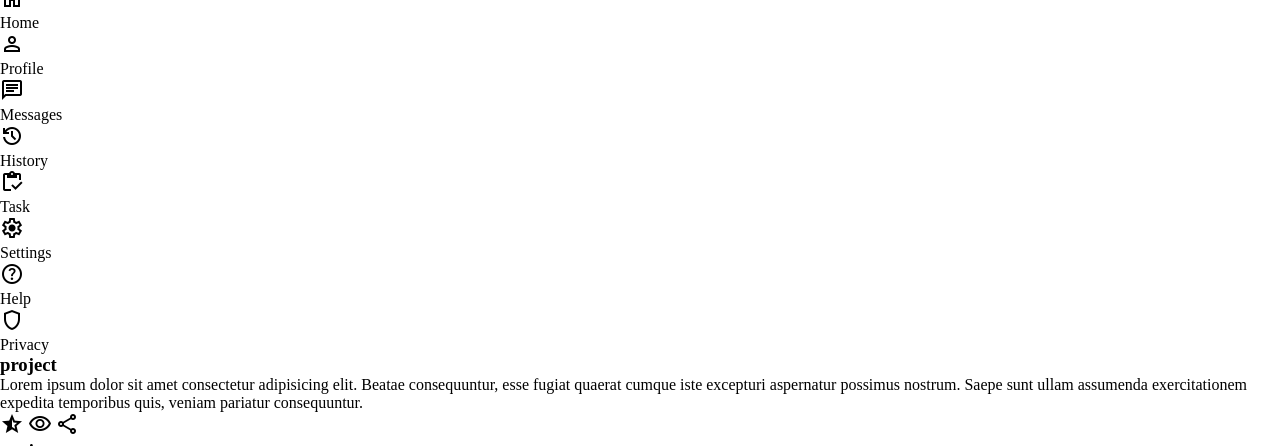
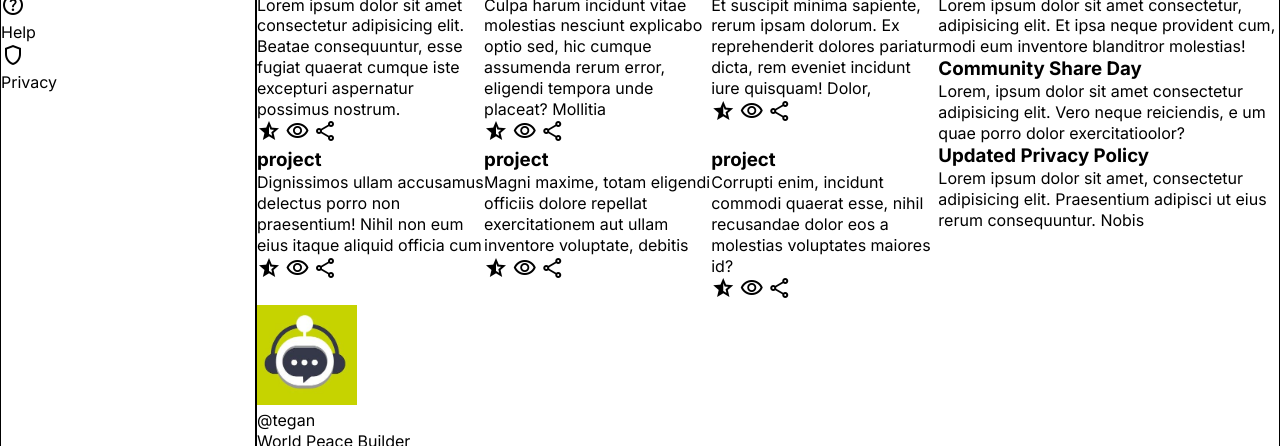
Before and after one commit to rjsudhin/top-admin-dashboard, a plain HTML site: page index.html in a window 1280 px wide. Shown: the part 334-780 px from the top of the page. Drawn offline with nearby package versions, Linux system fonts and the light colour scheme.

Commit message:
all section's aligned

```diff
--- a/css/styles.css
+++ b/css/styles.css
@@ -1,6 +1,30 @@
 * {
   margin: 0;
   padding: 0;
+}
+
+/* font family */
+@import url('https://fonts.googleapis.com/css2?family=Inter:ital,opsz,wght@0,14..32,100..900;1,14..32,100..900&display=swap');
+
+:root {
+  --bg-color-white: #fff;
+  --bg-color-light-down: #ccc;
+  --bg-sidebar-bg-color: rgb(91, 187, 224);
+  --text-color-white: #fff;
+  --text-color-black: #252525;
+  --text-color-black-opcacity: #2525257c;
+  --cards-left-side-border-color: rgb(238, 175, 58);
+  --button-color: rgb(76, 76, 236);
+}
+
+html {
+  font-family: Inter, sans-serif;
+  font-size: 16px;
+  line-height: 1.3;
+}
+
+body {
+  width: 100%;
 }
 
 img {
@@ -8,27 +32,37 @@ img {
   height: 100px;
 }
 
-.material-icons {
-  font-family: 'Material Icons';
-  font-weight: normal;
-  font-style: normal;
-  font-size: 24px;  /* Preferred icon size */
-  display: inline-block;
-  line-height: 1;
-  text-transform: none;
-  letter-spacing: normal;
-  word-wrap: normal;
-  white-space: nowrap;
-  direction: ltr;
+.container {
+  display: grid;
+  grid-template-columns: repeat(1, 1fr) repeat(1, 4fr);
+}
 
-  /* Support for all WebKit browsers. */
-  -webkit-font-smoothing: antialiased;
-  /* Support for Safari and Chrome. */
-  text-rendering: optimizeLegibility;
+.container > div {
+ border: 1px solid black;
+}
 
-  /* Support for Firefox. */
-  -moz-osx-font-smoothing: grayscale;
+/* header section */
+.header {
+  grid-column: 2 / 3;
+}
+/* header section */
 
-  /* Support for IE. */
-  font-feature-settings: 'liga';
+/* sidebar section */
+.sidebar {
+  grid-row: 1 / 3;
 }
+/* sidebar section */
+
+
+/* main section */
+.main {
+  grid-column: 2 / 3;
+  display: grid;
+  grid-template-columns: repeat(1, 2fr) repeat(1, 1fr);
+}
+
+.main .project-section {
+  display: grid;
+  grid-template-columns: repeat(3, 1fr);
+}
+/* main section */
--- a/index.html
+++ b/index.html
@@ -6,6 +6,10 @@
   <title>Admin Dashboard</title>
   <link rel="stylesheet" href="css/styles.css">
   <link href="https://fonts.googleapis.com/css2?family=Material+Symbols+Outlined" rel="stylesheet" />
+  <link rel="preconnect" href="https://fonts.googleapis.com">
+  <link rel="preconnect" href="https://fonts.gstatic.com" crossorigin>
+  <link href="https://fonts.googleapis.com/css2?family=Inter:ital,opsz,wght@0,14..32,100..900;1,14..32,100..900&display=swap" rel="stylesheet">
+
 </head>
 <body>
   <div class="container">
@@ -95,7 +99,11 @@
       <div class="project-section">
         <div class="cards">
           <h3>project</h3>
-          <p>Lorem ipsum dolor sit amet consectetur adipisicing elit. Beatae consequuntur, esse fugiat quaerat cumque iste excepturi aspernatur possimus nostrum. Saepe sunt ullam assumenda exercitationem expedita temporibus quis, veniam pariatur consequuntur.</p>
+          <p>
+            Lorem ipsum dolor sit amet consectetur adipisicing elit.
+            Beatae consequuntur, esse fugiat quaerat cumque iste
+            excepturi aspernatur possimus nostrum.
+          </p>
           <div class="actions">
             <span class="material-symbols-outlined">star_half</span>
             <span class="material-symbols-outlined">Visibility</span>
@@ -105,7 +113,10 @@
 
         <div class="cards">
           <h3>project</h3>
-          <p>Culpa harum incidunt vitae molestias nesciunt explicabo optio sed, hic cumque assumenda rerum error, eligendi tempora unde placeat? Mollitia accusantium similique eveniet numquam? Libero vitae nobis, eligendi harum quidem nesciunt?</p>
+          <p>Culpa harum incidunt vitae molestias nesciunt
+            explicabo optio sed, hic cumque assumenda rerum
+            error, eligendi tempora unde placeat? Mollitia
+          </p>
           <div class="actions">
             <span class="material-symbols-outlined">star_half</span>
             <span class="material-symbols-outlined">Visibility</span>
@@ -115,7 +126,10 @@
 
         <div class="cards">
           <h3>project</h3>
-          <p>Et suscipit minima sapiente, rerum ipsam dolorum. Ex reprehenderit dolores pariatur dicta, rem eveniet incidunt iure quisquam! Dolor, aliquam dolore nesciunt pariatur exercitationem veniam, ut cum magnam, quos rem esse.</p>
+          <p>Et suscipit minima sapiente, rerum ipsam dolorum.
+            Ex reprehenderit dolores pariatur dicta, rem eveniet
+            incidunt iure quisquam! Dolor,
+          </p>
           <div class="actions">
             <span class="material-symbols-outlined">star_half</span>
             <span class="material-symbols-outlined">Visibility</span>
@@ -125,7 +139,10 @@
 
         <div class="cards">
           <h3>project</h3>
-          <p>Dignissimos ullam accusamus delectus porro non praesentium! Nihil non eum eius itaque aliquid officia cum ducimus vitae tenetur quod illum fugiat inventore aspernatur, aperiam enim voluptas, magnam beatae saepe quis.</p>
+          <p>Dignissimos ullam accusamus delectus porro
+            non praesentium!
+            Nihil non eum eius itaque aliquid officia cum
+          </p>
           <div class="actions">
             <span class="material-symbols-outlined">star_half</span>
             <span class="material-symbols-outlined">Visibility</span>
@@ -135,7 +152,10 @@
 
         <div class="cards">
           <h3>project</h3>
-          <p>Magni maxime, totam eligendi officiis dolore repellat exercitationem aut ullam inventore voluptate, debitis ipsam possimus aliquam labore. Dignissimos, voluptatum minima, sint consequuntur dolore eum rem labore iusto et, quis nam.</p>
+          <p>Magni maxime, totam eligendi officiis dolore
+            repellat exercitationem aut ullam inventore voluptate,
+            debitis
+          </p>
           <div class="actions">
             <span class="material-symbols-outlined">star_half</span>
             <span class="material-symbols-outlined">Visibility</span>
@@ -145,7 +165,9 @@
 
         <div class="cards">
           <h3>project</h3>
-          <p>Corrupti enim, incidunt commodi quaerat esse, nihil recusandae dolor eos a molestias voluptates maiores id? Minima culpa fugiat incidunt necessitatibus eum laboriosam delectus consequatur, iste quasi inventore pariatur maiores hic.</p>
+          <p>Corrupti enim, incidunt commodi quaerat esse, nihil
+            recusandae dolor eos a molestias voluptates maiores id?
+          </p>
           <div class="actions">
             <span class="material-symbols-outlined">star_half</span>
             <span class="material-symbols-outlined">Visibility</span>
@@ -159,15 +181,24 @@
       <div class="announcements-section">
         <div class="big-card">
           <h3>Site Maintenance</h3>
-          <p>Lorem ipsum dolor sit amet consectetur, adipisicing elit. Et ipsa neque provident cum, modi eum inventore blanditiis laboriosam ipsam, distinctio vitae! Ducimus adipisci culpa nisi nesciunt voluptatem sapiente error molestias!</p>
+          <p>Lorem ipsum dolor sit amet consectetur,
+            adipisicing elit.
+            Et ipsa neque provident
+            cum, modi eum inventore blanditror molestias!</p>
           <div class="line"></div>
 
           <h3>Community Share Day</h3>
-          <p>Lorem, ipsum dolor sit amet consectetur adipisicing elit. Vero neque reiciendis, eum quae porro dolor exercitationem minus incidunt quos modi adipisci sed reprehenderit culpa laudantium, esse commodi et quidem. Dolor?</p>
+          <p>Lorem, ipsum dolor sit amet consectetur
+            adipisicing elit.
+            Vero neque reiciendis, e
+            um quae porro dolor exercitatioolor?</p>
           <div class="line"></div>
 
           <h3>Updated Privacy Policy</h3>
-          <p>Lorem ipsum dolor sit amet, consectetur adipisicing elit. Praesentium adipisci ut eius rerum consequuntur. Nobis mollitia ipsa id laborum at, placeat corporis iste ad ducimus sapiente maiores, quidem in! Impedit.</p>
+          <p>Lorem ipsum dolor sit amet, consectetur
+            adipisicing elit.
+            Praesentium adipisci ut
+            eius rerum consequuntur. Nobis </p>
 
         </div>
       </div>
```
